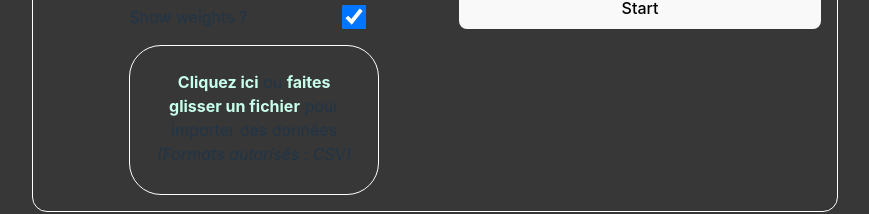
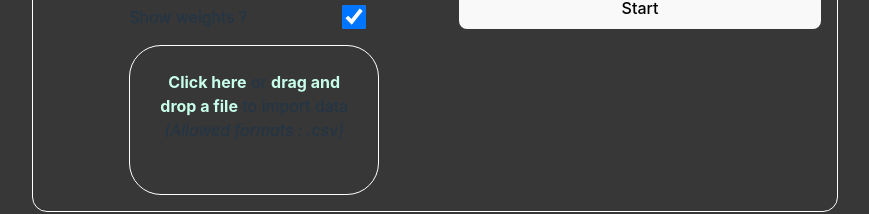
Before and after one commit to Zakari-B/group-generator, a React (Vite) app: page / in a window 1280 px wide. Shown: the part 330-544 px from the top of the page, without its empty margins (205-1074 px from the left). Built offline with nearby package versions, Linux system fonts and the light colour scheme.

Commit message:
Translated the file input label

```diff
--- a/src/App.tsx
+++ b/src/App.tsx
@@ -356,8 +356,8 @@ function App() {
             <input type="checkbox" id="weightCheckbox" defaultChecked={showWeight} onChange={() => setShowWeight(() => !showWeight)} />
           </div>
           <label className="dropZone" htmlFor="fileInput">
-            <p><span>Cliquez ici</span> ou <span>faites glisser un fichier</span> pour importer des données</p>
-            <p><i>(Formats autorisés : CSV)</i></p>
+            <p><span>Click here</span> or <span>drag and drop a file</span> to import data</p>
+            <p><i>(Allowed formats : .csv)</i></p>
             <input id="fileInput" type="file"
               onChange={(e) => {
                 e.target.files ? readFile(e.target.files[0]) : null;
```
